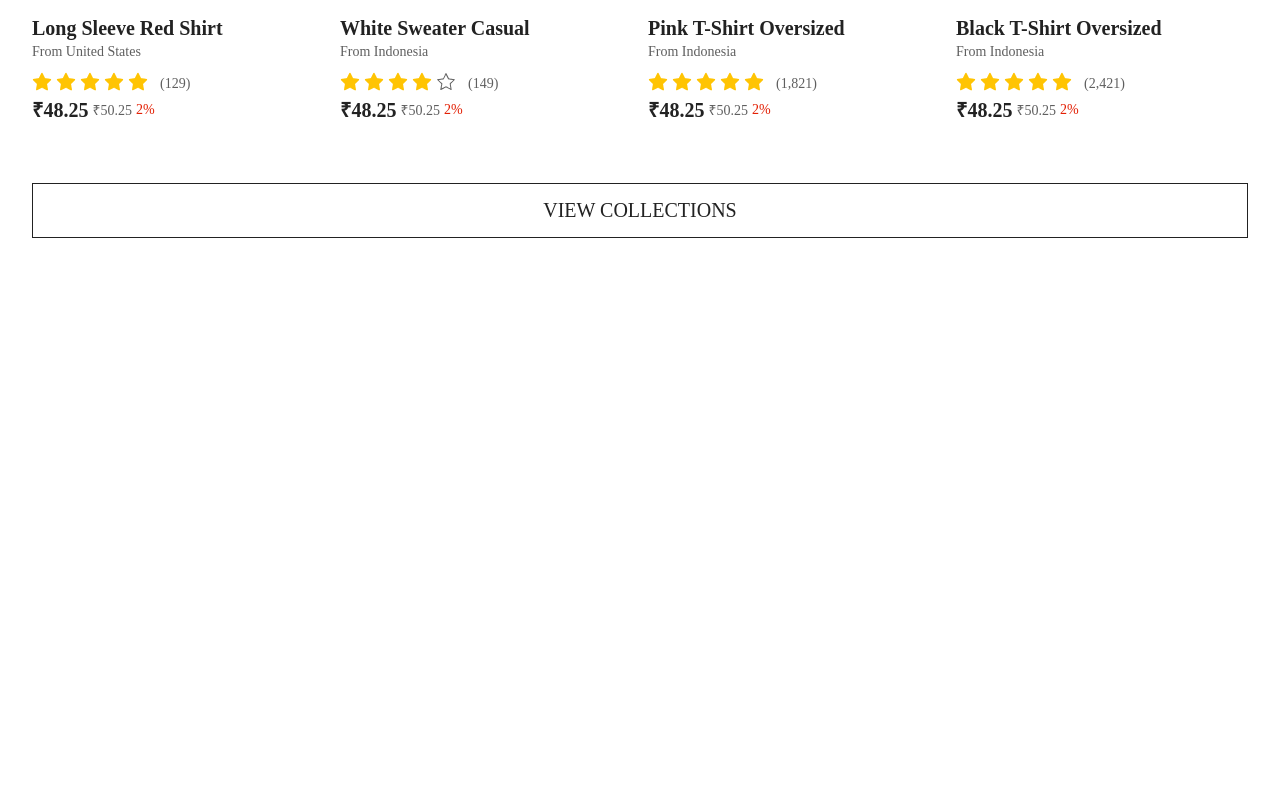
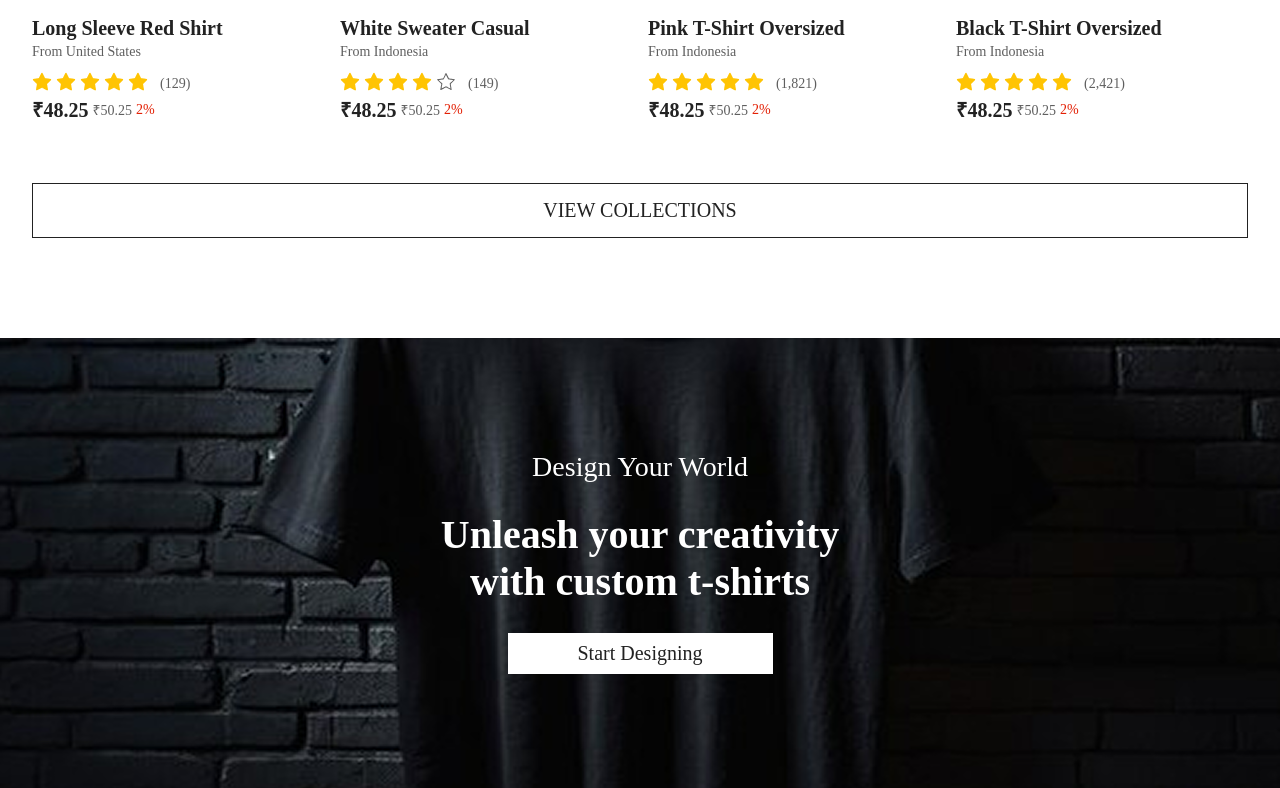
Before and after one commit to ramoncodevale/ecommerce-modern, a plain HTML site: page index.html in a window 1280 px wide. Shown: the part 1259-2047 px from the top of the page. Before the commit the page ends 1497 px from the top, so only its background shows below. Drawn offline with Linux system fonts and the light colour scheme; a web font is replaced by a local one.

Commit message:
feat: add container-design

```diff
--- a/index.html
+++ b/index.html
@@ -39,7 +39,7 @@
         <section class="hero">
             <div class="container-title-hero">
                 <p>NEW IN</p>
-                <h1>STUDIO COLLEC<br />TION</h1>
+                <h1>STUDIO COLLECT<br />ION</h1>
                 <button>SHOP NOW</button>
             </div>
         </section>
@@ -127,11 +127,20 @@
 
             <div class="container">
                 <div class="container-view-collections">
-                   <p>VIEW COLLECTIONS</p>
+                    <p>VIEW COLLECTIONS</p>
                 </div>
             </div>
         </section>
 
+        <section class="design">
+            <div class="container-design">
+                <div class="container-design-text">
+                    <p>Design Your World</p>
+                    <h3>Unleash your creativity <br /> with custom t-shirts</h3>
+                    <button>Start Designing</button>
+                </div>
+            </div>
+        </section>
     </main>
 </body>
 
--- a/styles/styles.css
+++ b/styles/styles.css
@@ -234,7 +234,55 @@ nav {
   font-weight: 400;
 }
 
+.design {
+  padding-top: 100px;
+}
+
+.container-design {
+  background-image: url('../assets/design.png');
+  background-size: cover;
+  background-repeat: no-repeat;
+  background-position: center;
+  height: 450px;
+}
+
+.container-design-text {
+  display: flex;
+  flex-direction: column;
+  justify-content: center;
+  align-items: center;
+  gap: 28px;
+  padding-top: 113px;
+}
+
+.container-design-text p {
+  font-size: 28px;
+  color: var(--white);
+  font-weight: 400;
+}
+
+.container-design-text h3 {
+  color: var(--white);
+  font-size: 40px;
+  font-weight: 700;
+  text-align: center;
+}
+
+.container-design-text button {
+  width: 265px;
+  height: 41px;
+  background-color: var(--white);
+  color: var(--color-primary);
+  cursor: pointer;
+  font-size: 20px;
+  border: none;
+}
+
 @media (max-width: 768px) {
+  .container-best-picks h1{
+   text-align: center;
+  }
+
   .container-search-input {
     display: none;
   }
```
Also changed, not shown: assets/design.png (added).
